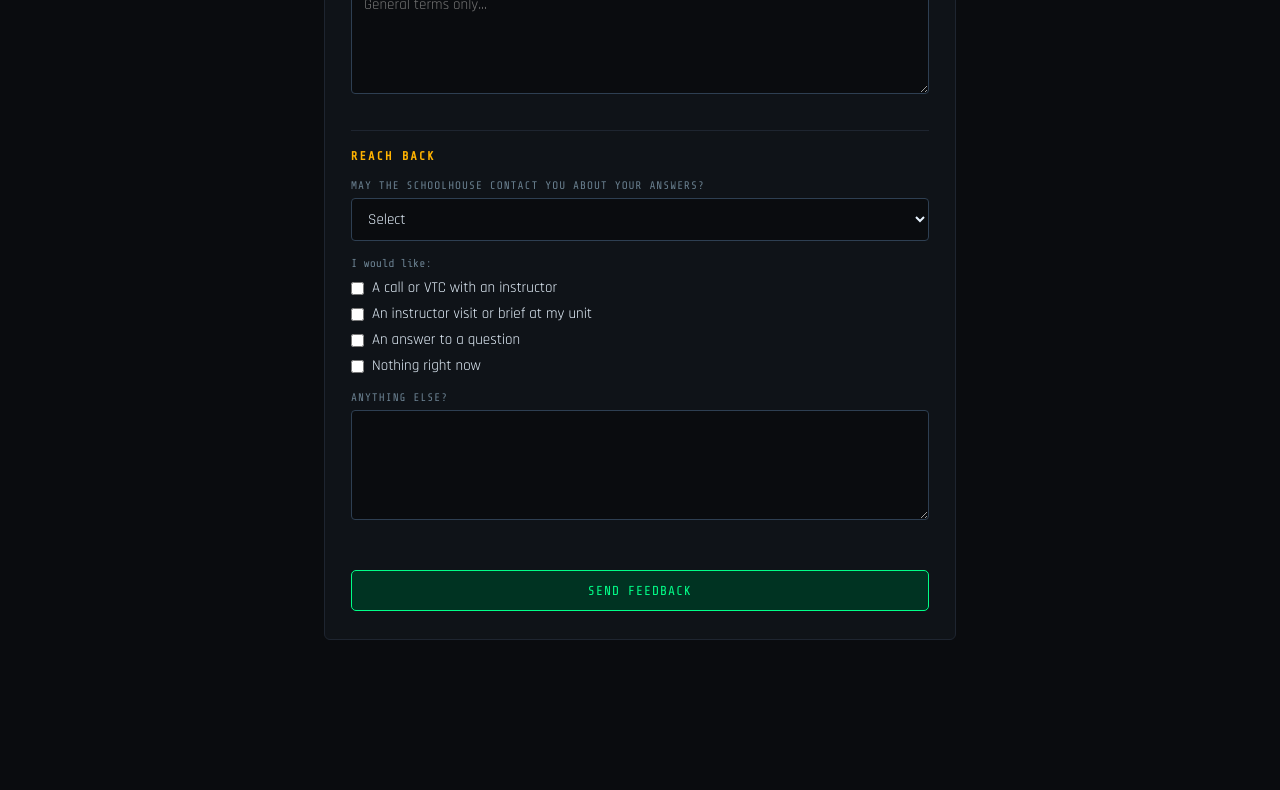
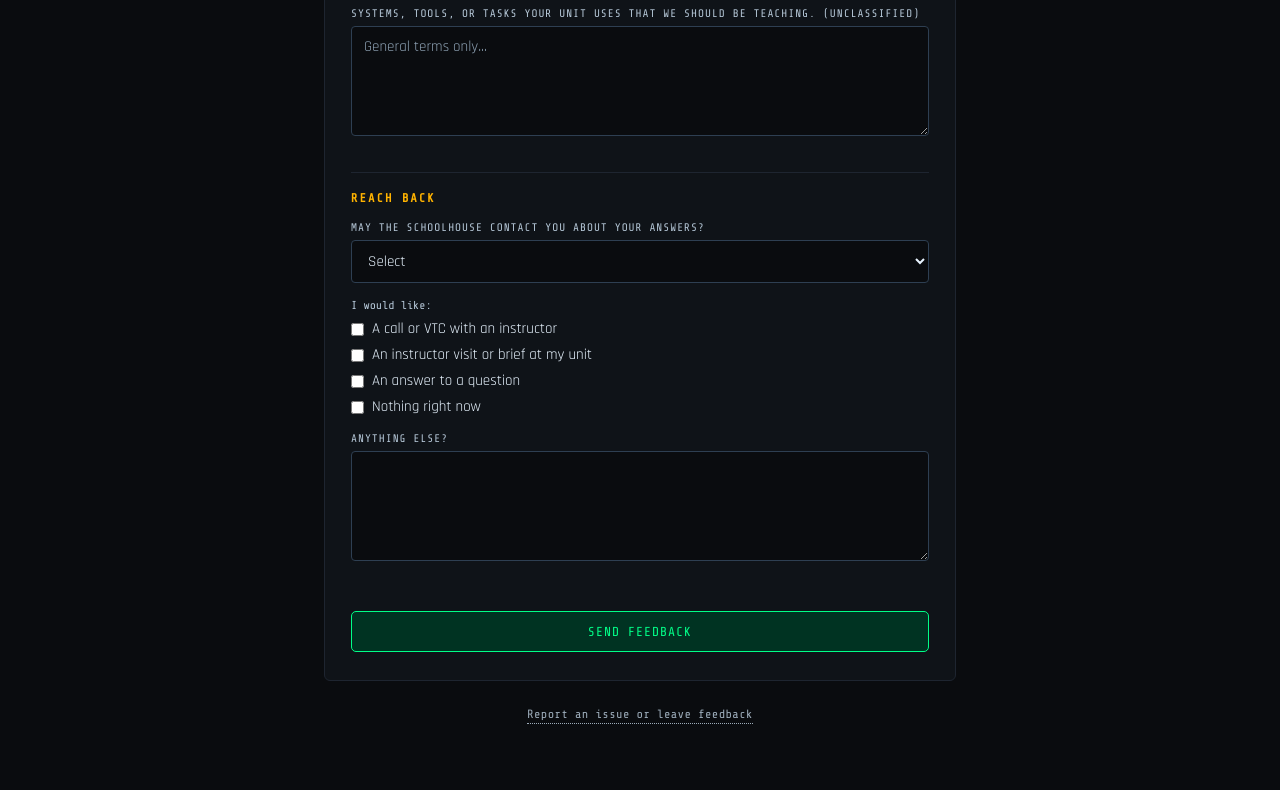
Before and after one commit to theinstructor-e/theinstructor-e.github.io, a plain HTML site: page nco-voice/index.html in a window 1280 px wide. Shown: the part 1992-2782 px from the top of the page. Before the commit the page ends 2692 px from the top, so only its background shows below. Drawn offline with nearby package versions, Linux system fonts and the light colour scheme.

Commit message:
Add files via upload

```diff
--- a/nco-voice/index.html
+++ b/nco-voice/index.html
@@ -11,7 +11,7 @@
   --bg:#0a0c0f;--panel:#0f1318;--border:#1e2530;--border-bright:#2e3f52;
   --green:#00ff88;--green-dark:#003322;--amber:#ffb300;--amber-dim:#cc8800;--amber-dark:#331e00;
   --cyan:#00d4ff;--cyan-dim:#0099cc;--cyan-dark:#001a22;--red:#ff4444;
-  --text:#ffffff;--text-dim:#6a8090;--text-bright:#e8f4ff;
+  --text:#ffffff;--text-dim:#b6c8d8;--text-bright:#e8f4ff;
   --mono:'Share Tech Mono',monospace;--display:'Rajdhani',sans-serif;
 }
 [data-theme="light"]{
@@ -50,6 +50,9 @@ textarea{resize:vertical;min-height:110px;font-family:var(--display)}
 .thanks p{font-family:var(--mono);font-size:13px;color:var(--text-dim);line-height:1.6}
 
 .wrap{max-width:680px}
+::placeholder{color:#8fa3b5;opacity:1}
+[data-theme="light"] ::placeholder{color:#6b7f90}
+.card .sub,.hint{font-size:12.5px}
 .card h3{font-family:var(--mono);font-size:12px;letter-spacing:2px;color:var(--amber);text-transform:uppercase;margin:30px 0 4px;padding-top:18px;border-top:1px solid var(--border)}
 .card h3:first-of-type{margin-top:6px;border-top:0;padding-top:0}
 .hint{font-family:var(--mono);font-size:11.5px;color:var(--text-dim);line-height:1.6;margin:2px 0 4px}
@@ -70,6 +73,8 @@ textarea{resize:vertical;min-height:110px;font-family:var(--display)}
 </header>
 
 <div class="wrap">
+  <a class="back-link" href="/">&larr; Back to E-WIT</a>
+
   <div class="card">
     <div id="formView">
       <h2>Graduate Feedback From Your Unit</h2>
@@ -134,6 +139,9 @@ textarea{resize:vertical;min-height:110px;font-family:var(--display)}
       <p>Your feedback was sent to the schoolhouse. We read every response.</p>
     </div>
   </div>
+  <div style="text-align:center;padding:22px 16px 6px;opacity:.85">
+    <a href="/feedback/" style="color:var(--text-dim);text-decoration:none;border-bottom:1px dotted var(--text-dim);padding-bottom:2px;font-size:12px;letter-spacing:.03em;font-family:var(--mono)">Report an issue or leave feedback</a>
+  </div>
 </div>
 
 <iframe name="feedbackFrame" id="feedbackFrame" style="display:none" title="submission"></iframe>
```
